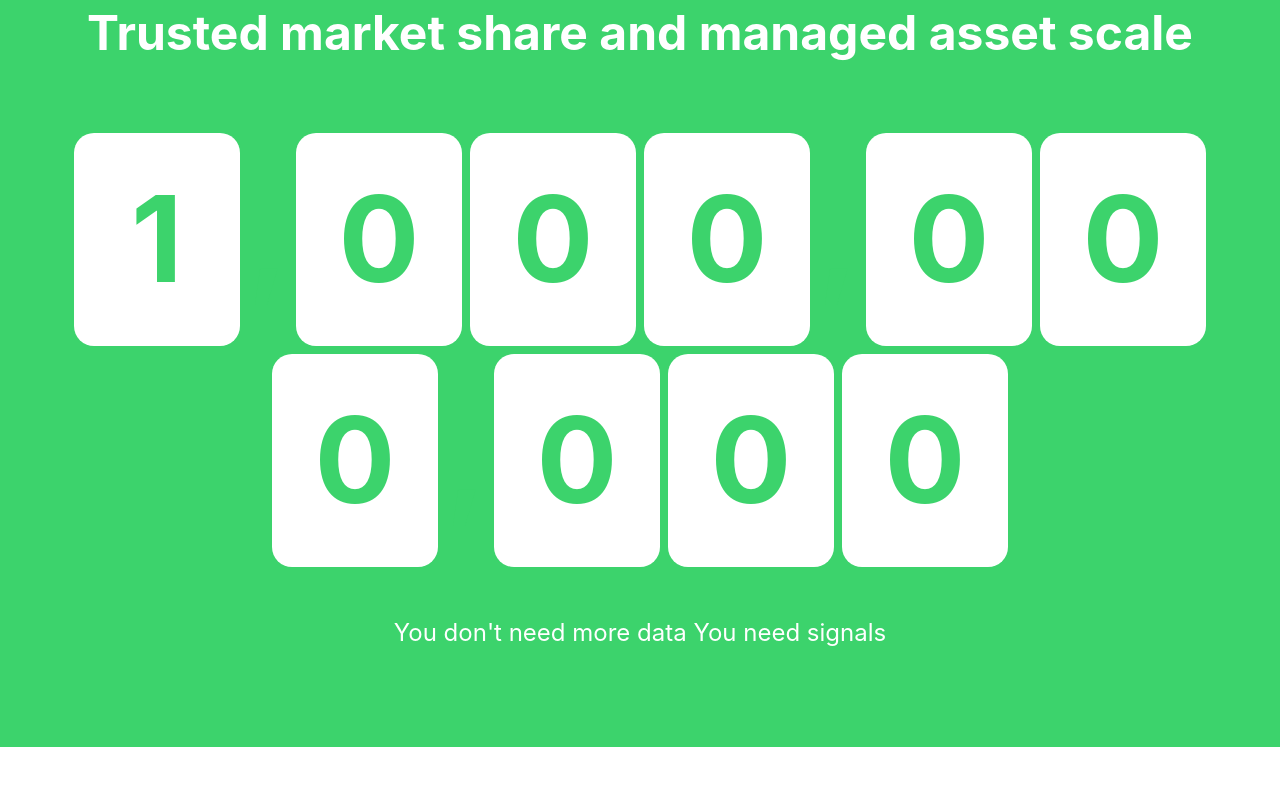
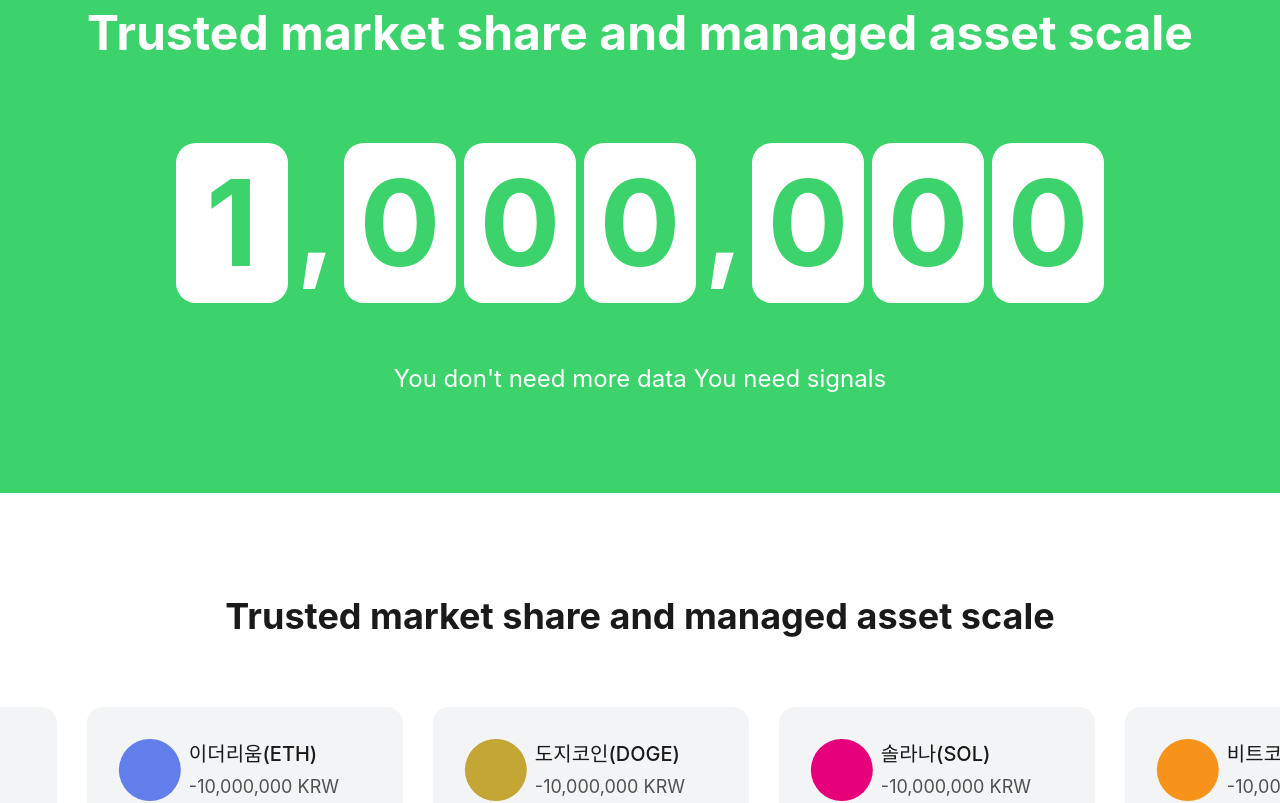
Before and after one commit to signaldecode/crestlab-FE, a Next.js app: page /en in a window 1280 px wide. Shown: the part 4900-5703 px from the top of the page. Built offline with nearby package versions, Linux system fonts and the light colour scheme.

Commit message:
fix : 줄바꿈 수정

```diff
--- a/assets/styles/components/containers/landing/CounterContainer.module.scss
+++ b/assets/styles/components/containers/landing/CounterContainer.module.scss
@@ -7,7 +7,7 @@ $counter-green: #3cd36c;
 
 .counter {
   background-color: $counter-green;
-  padding: $spacing-3xl $spacing-md;
+  padding: $spacing-2xl $spacing-md;
 
   @include respond-to(md) {
     padding: $spacing-4xl $spacing-lg;
@@ -26,6 +26,7 @@ $counter-green: #3cd36c;
   font-size: $font-size-3xl;
   color: $color-text-on-dark;
   margin-bottom: $spacing-2xl;
+  white-space: pre-wrap;
 
   @include respond-to(md) {
     font-size: $font-size-5xl;
@@ -49,7 +50,7 @@ $counter-green: #3cd36c;
   display: flex;
   align-items: center;
   justify-content: center;
-  width: 4.5rem;
+  width: 4rem;
   height: 5.75rem;
   background-color: $color-background;
   border-radius: 1.25rem;
@@ -59,8 +60,8 @@ $counter-green: #3cd36c;
   color: $counter-green;
 
   @include respond-to(md) {
-    width: 10.375rem;
-    height: 13.3125rem;
+    width: 7rem;
+    height: 10rem;
     font-size: 7.5rem;
   }
 }
@@ -69,7 +70,7 @@ $counter-green: #3cd36c;
   font-family: $font-family-sans;
   font-weight: $font-weight-bold;
   font-size: $font-size-4xl;
-  color: $counter-green;
+  color: $color-text-on-dark;
   display: flex;
   align-items: flex-end;
 
@@ -84,6 +85,7 @@ $counter-green: #3cd36c;
   font-size: $font-size-lg;
   color: $color-text-on-dark;
   margin-top: $spacing-xl;
+  white-space: pre-wrap;
 
   @include respond-to(md) {
     font-size: $font-size-2xl;
--- a/assets/styles/components/containers/landing/TokenListContainer.module.scss
+++ b/assets/styles/components/containers/landing/TokenListContainer.module.scss
@@ -31,6 +31,7 @@ $token-reward-red: #ec444b;
   color: $color-text-primary;
   text-align: center;
   margin-bottom: $spacing-2xl;
+  white-space: pre-wrap;
 
   @include respond-to(md) {
     font-size: $font-size-4xl;
--- a/data/landingData.json
+++ b/data/landingData.json
@@ -10,7 +10,7 @@
     ]
   },
   "counter": {
-    "value": "1,000,000,000"
+    "value": "1,000,000"
   },
   "tokenList": {
     "items": [
--- a/messages/ko.json
+++ b/messages/ko.json
@@ -78,11 +78,11 @@
       "item4Desc": "고객의 투자 성향과 목표에 맞는 상세한 분석 보고서를 제공합니다."
     },
     "counter": {
-      "title": "믿을 수 있는 시장 점유율에 관리자산 규모까지",
-      "subtitle": "더 많은 데이터가 아니라 시그널이 필요합니다"
+      "title": "숫자가 증명하는 압도적\n 신뢰, 100만의 선택",
+      "subtitle": "방대한 데이터의 홍수 속, 노이즈를 걷어내고 '진짜 시그널'만 남겼습니다. \n 100만이 먼저 경험한 흔들림 없는 투자 기준을 지금 바로 확인해 보세요."
     },
     "tokenList": {
-      "title": "믿을 수 있는 시장 점유율에 관리자산 규모까지",
+      "title": "검증된 투자 솔루션 운용성과, \n수익률을 확인하세요",
       "rewardLabel": "연보상률"
     },
     "appScreens": {
```
